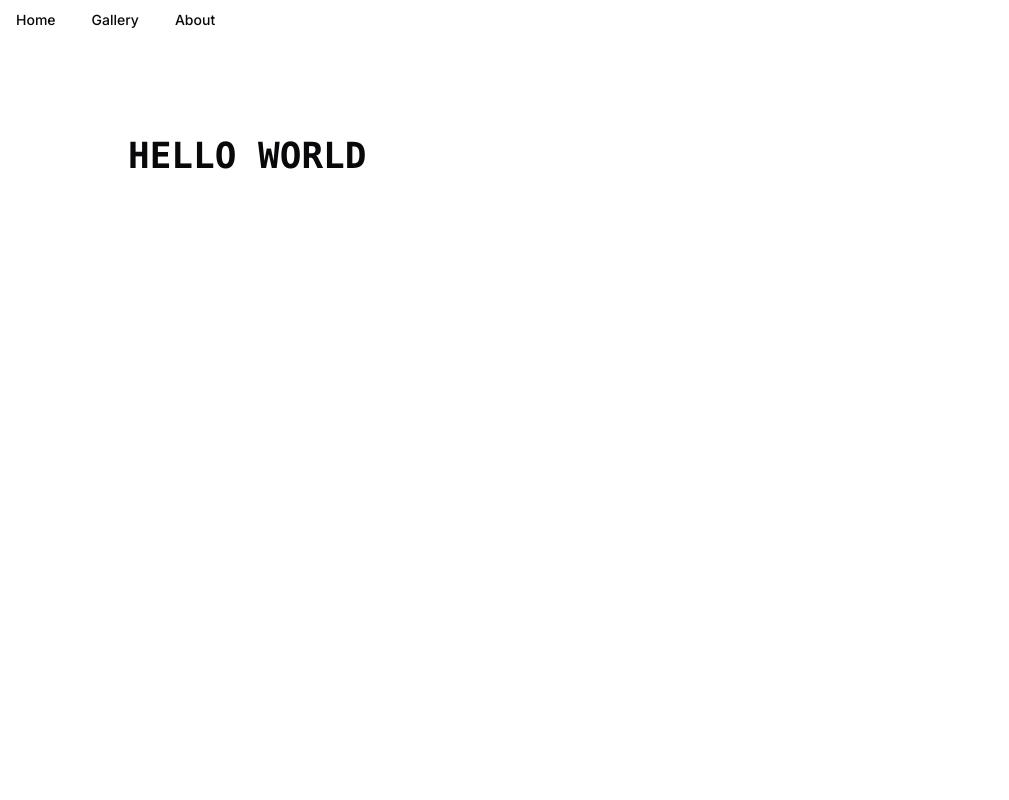
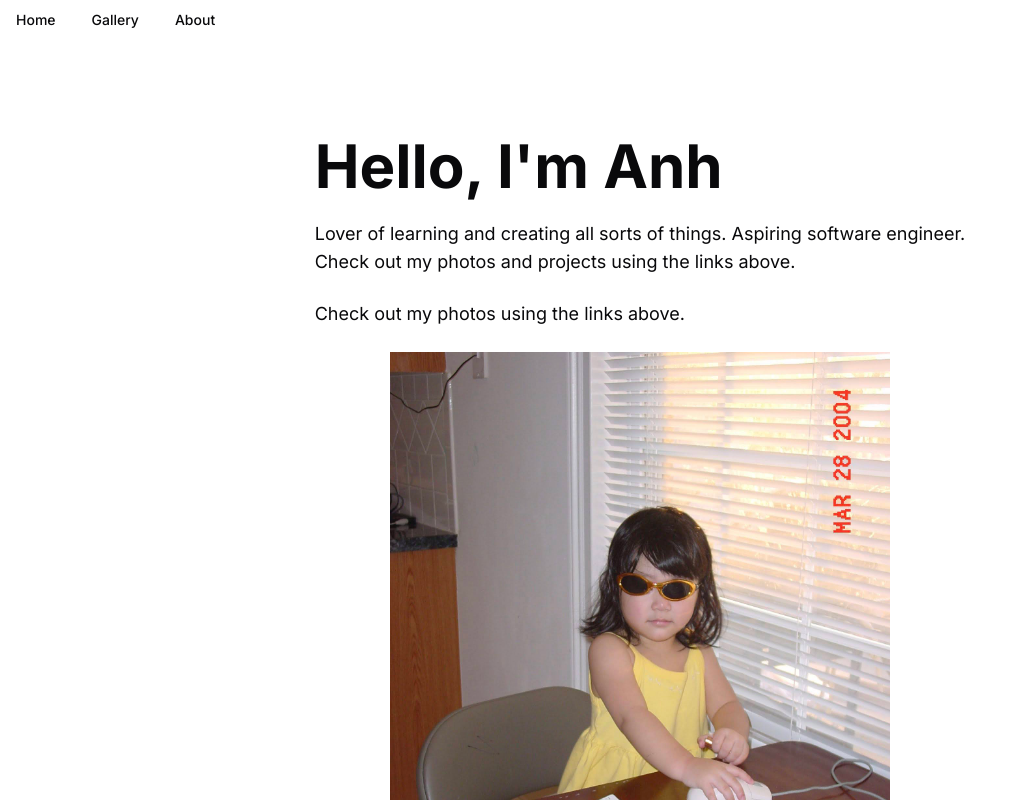
Before and after one commit to htdanganh/portfolio, a Next.js app: page / in a window 1280 px wide. Shown: the top 800 px of the page, without its empty margins (0-1009 px from the left). Built offline with nearby package versions, Linux system fonts and the light colour scheme.

Commit message:
Updated homepage

```diff
--- a/src/app/page.tsx
+++ b/src/app/page.tsx
@@ -7,13 +7,22 @@ export default function Home() {
   return (
     <body>
       <Navbar />
-      <main className="flex min-h-screen flex-col items-center justify-between p-24">
-        <div className="z-10 max-w-5xl w-full items-center justify-between font-mono text-sm lg:flex">
-          <h1 className="text-4xl font-bold">
-              HELLO WORLD
-          </h1>
-        </div>
-      </main>
+        <main className="flex min-h-screen flex-col items-center p-24">
+          <div className="flex-container">
+            <h1 className="text-6xl font-bold">
+                Hello, I'm Anh
+            </h1>
+            <br />
+            <p className="text-lg"> Lover of learning and creating all sorts of things. Aspiring software engineer. </p>
+            <p className="text-lg"> Check out my photos and projects using the links above. </p>
+            <br />
+            <p className="text-lg"> Check out my photos using the links above. </p>
+          </div>
+          <br />
+          <img src="/images/throwback.jpeg" height="500px" width="500px"/>
+          <br />
+          <p className="text-med"> I love computer science!! </p>
+        </main>
     </body>
   );
 }
```
